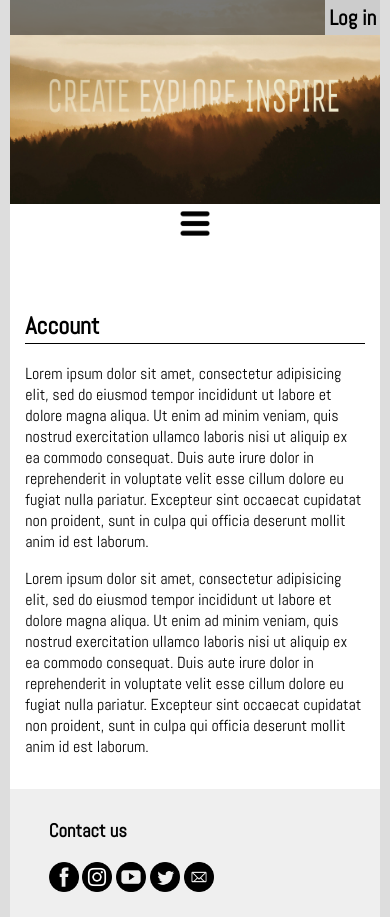
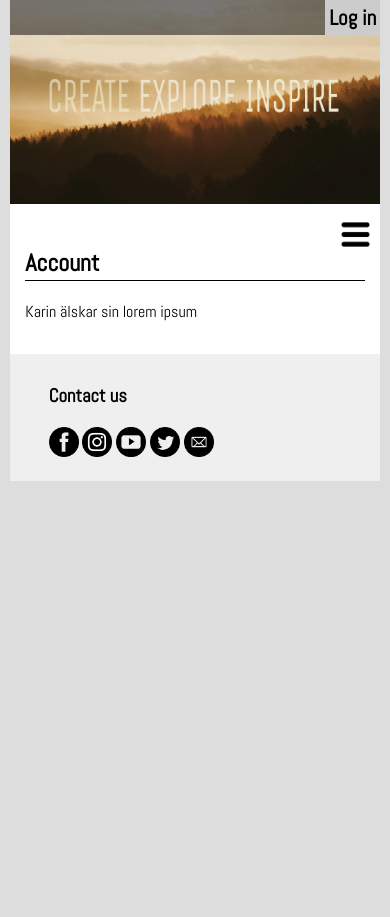
Before and after one commit to KodBagarn/PortfolioProject, a PHP site: page /account.php in a window 390 px wide. After the commit the page ends 481 px from the top, so only its background shows below. Run offline with PHP 8.4, Linux system fonts and the light colour scheme.

Commit message:
hamburger menu fix

```diff
--- a/account.php
+++ b/account.php
@@ -14,18 +14,9 @@
     </header>
     <main>
       <h2>Account</h2>
-      <p>
-        Lorem ipsum dolor sit amet, consectetur adipisicing elit, sed do eiusmod tempor incididunt ut labore et dolore magna aliqua.
-        Ut enim ad minim veniam, quis nostrud exercitation ullamco laboris nisi ut aliquip ex ea commodo consequat.
-        Duis aute irure dolor in reprehenderit in voluptate velit esse cillum dolore eu fugiat nulla pariatur.
-        Excepteur sint occaecat cupidatat non proident, sunt in culpa qui officia deserunt mollit anim id est laborum.
-      </p>
-      <p>
-        Lorem ipsum dolor sit amet, consectetur adipisicing elit, sed do eiusmod tempor incididunt ut labore et dolore magna aliqua.
-        Ut enim ad minim veniam, quis nostrud exercitation ullamco laboris nisi ut aliquip ex ea commodo consequat.
-        Duis aute irure dolor in reprehenderit in voluptate velit esse cillum dolore eu fugiat nulla pariatur.
-        Excepteur sint occaecat cupidatat non proident, sunt in culpa qui officia deserunt mollit anim id est laborum.
-      </p>
+      <p>Karin älskar sin lorem ipsum</p>
+<?php // visa log in form om inte inloggad, ta bort när inloggad, file upload, form för namn, tags och beskrivning av bilden, val att göra portfolion public eller secret. kunna uppdatera bilder och ta bort dem ?>
+
     </main>
     <?php
      include("footer.php");
--- a/header.php
+++ b/header.php
@@ -16,7 +16,7 @@
 
     <a id="hamburger" class="open" href="#"><img src="img/hamburger.png"></a>
 
-    <nav id="topnav" class ="closed">
+    <nav id="topnav" class ="close">
       <ul>
         <li>
           <a class="<?php echo ($current_page == 'index.php' || $current_page == '') ? 'active' : NULL ?>" href="index.php">Home</a>
--- a/js.js
+++ b/js.js
@@ -7,7 +7,7 @@ var menu = document.getElementById('topnav');
 
 
 function toggleNav(){
-	menu.classList.toggle("open");
+	menu.classList.replace("close","open");
 }
 
 	/*if (icon.toggleClass("open")= true) {
--- a/main.css
+++ b/main.css
@@ -66,8 +66,8 @@ h1 {
 }
 
 #hamburger{
-  margin-top: 2%;
-  margin-bottom: 5.2%;
+  margin-top: 5%;
+  margin-bottom: 0%;
   width: 100%;
   display: inline-block;
 }
@@ -75,7 +75,8 @@ h1 {
 #hamburger > img {
   width: 8%;
   height: auto;
-  margin: 0 auto;
+  float: right;
+  margin-right: 10px;
   display: block;
 }
 
@@ -180,6 +181,10 @@ h1 {
   margin-top: 20px;
 }
 
+.close {
+	display: none;
+}
+
 .closed {
 	display: none;
 }
@@ -202,7 +207,7 @@ h1 {
 
 h2 {
   margin-top: 0;
-  padding-top: 16%;
+  padding-top: 0%;
   padding-bottom: 2px;
   border-bottom: solid #000 1.5px;
 }
@@ -361,13 +366,13 @@ footer > a > img {
 
 /*      Media     */
 
-@media (min-width: 550px){
+@media (min-width: 640px){
 
-.hamburger {
+#hamburger {
   display: none;
 }
 
-.topnav {
+#topnav {
   display: block;
 }
 
```
